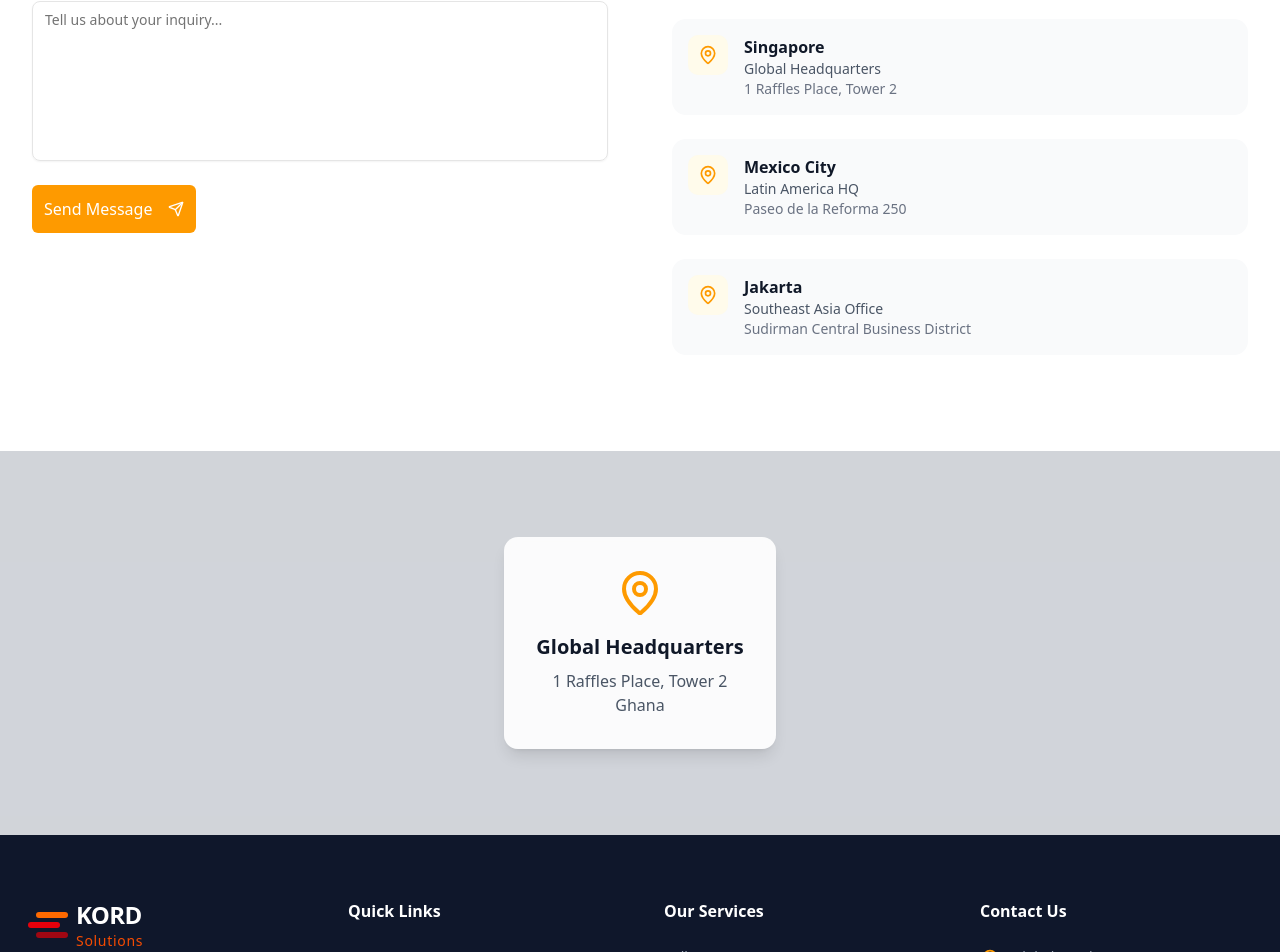
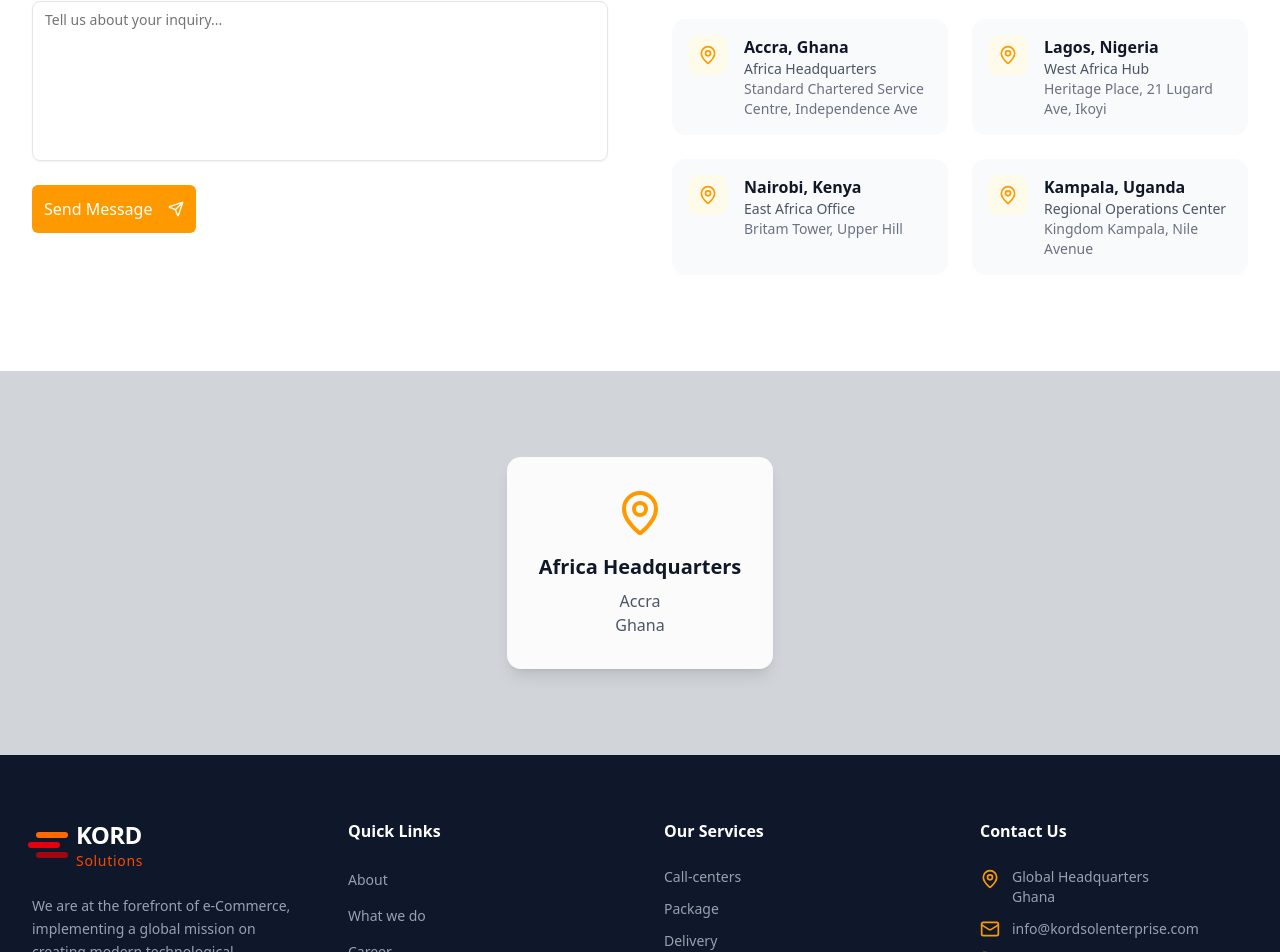
Before and after one commit to Darlynbowy-mickey/KordSite, a React (Vite) app: page /contact in a window 1280 px wide. Shown: the part 709-1661 px from the top of the page. Built offline with nearby package versions, Linux system fonts and the light colour scheme.

Commit message:
web config

```diff
--- a/index.html
+++ b/index.html
@@ -2,7 +2,7 @@
 <html lang="en">
   <head>
     <meta charset="UTF-8" />
-    <link rel="icon" type="image/svg+xml" href="/vite.svg" />
+    <!-- <link rel="icon" type="image/svg+xml" href="/vite.svg" /> -->
     <meta name="viewport" content="width=device-width, initial-scale=1.0" />
     <title>kord-solutions</title>
   </head>
--- a/src/components/home/AboutSection.tsx
+++ b/src/components/home/AboutSection.tsx
@@ -36,10 +36,10 @@ export default function AboutSection() {
               KORD SOLUTIONS
             </h2>
             <p className="text-gray-600 leading-relaxed mb-6">
-              KORD SOLUTIONS is a pioneer company in the area of e-Commerce, which is why other companies take an example from us. We are implementing a global mission on creating modern technological infrastructure to manage direct sales and are developing on a global scale. Everything we do is aimed to unite the world, countries and peoples, which underscores our cosmopolitanism.
+              KORD SOLUTIONS is at the forefront of e-Commerce, which is why other companies take an example from us. We are implementing a global mission on creating modern technological infrastructure to manage direct sales and are developing on a global scale. Our work transcends borders, bridging countries and cultures through a shared global vision.
             </p>
             <p className="text-gray-600 leading-relaxed mb-8">
-              In order to set up our african company we did a great amount of preparatory work. On 17 June 2015 our team KORD SOLUTIONS entered the market. At this point, 2WTRADE has more than 1500 fellows in more than 20 countries across the world. We are already the largest and most successful е-Commerce company in Latin America, Africa and Southeast Asia.
+              In order to set up our african company we did a great amount of preparatory work. On 11 March 2024 our team KORD SOLUTIONS entered the market. At this point, KORD SOLUTIONS has more than 500 fellows in more than 4 countries across Africa. We are already one of the largest and most successful е-Commerce company in Africa.
             </p>
             <Link to={createPageUrl('About')}>
               <Button className="bg-amber-500 hover:bg-amber-600 text-white px-8 py-6 text-base font-medium rounded-sm group">
--- a/src/components/home/HeroSection.tsx
+++ b/src/components/home/HeroSection.tsx
@@ -44,8 +44,8 @@ export default function HeroSection() {
                     transition={{ duration: 0.8 }}
                     className="text-3xl sm:text-4xl md:text-5xl lg:text-6xl font-light text-white leading-tight mb-6 md:mb-8"
                 >
-                    We are a pioneer company in the area of{' '}
-                    <span className="font-semibold">e-Commerce</span>
+                    We are at the forefront of{' '}
+                    <span className="font-semibold whitespace-nowrap">e-Commerce</span>
                 </motion.h1>
 
                 <motion.p
@@ -54,7 +54,7 @@ export default function HeroSection() {
                     transition={{ duration: 0.8, delay: 0.2 }}
                     className="text-base md:text-lg lg:text-xl text-gray-300 leading-relaxed mb-4 md:mb-6 max-w-3xl mx-auto"
                 >
-                 We are building a global technological infrastructure for direct sales, setting an industry standard for others to follow.
+                 Leading the direct sales evolution with a new global standard in tech infrastructure.
                  </motion.p>
                 <motion.p
                     initial={{ opacity: 0, y: 30 }}
@@ -62,7 +62,7 @@ export default function HeroSection() {
                     transition={{ duration: 0.8, delay: 0.3 }}
                     className="text-sm md:text-base lg:text-lg text-gray-400 leading-relaxed mb-8 md:mb-12 max-w-2xl mx-auto"
                 >
-                    Everything we do is aimed to unite the world, countries and peoples, which underscores our cosmopolitanism.
+                    Our work transcends borders, bridging countries and cultures through a shared global vision.
                 </motion.p>
 
                 <motion.div
--- a/src/components/home/PrinciplesSection.tsx
+++ b/src/components/home/PrinciplesSection.tsx
@@ -19,14 +19,14 @@ const principles: Principle[] = [
   {
     icon: Users,
     title: 'Open-mindedness',
-    stat: '2,000+',
-    description: 'supporters, 12 offices worldwide',
+    stat: '500+',
+    description: 'supporters, 4 offices in Africa',
   },
   {
     icon: Award,
     title: 'Professionalism',
     stat: '1.5M+',
-    description: 'orders a year, shipping in 21 countries',
+    description: 'orders a year, shipping in 4 countries',
   },
 ];
 
--- a/src/components/navigation/Footer.tsx
+++ b/src/components/navigation/Footer.tsx
@@ -39,7 +39,7 @@ export default function Footer() {
         </div>
         </Link>
         <p className="text-sm leading-relaxed max-w-xs">
-          A pioneer company in the area of e-Commerce, implementing a global mission on creating modern technological infrastructure.
+          We are at the forefront of e-Commerce, implementing a global mission on creating modern technological infrastructure.
         </p>
       </div>
 
--- a/src/components/navigation/Header.tsx
+++ b/src/components/navigation/Header.tsx
@@ -20,7 +20,6 @@ export default function Header() {
     { name: 'About us', page: 'About' },
     { name: 'What we do', page: 'Services' },
     { name: 'Become our partner', page: 'Partner' },
-    { name: 'Career', page: 'Career' },
     { name: 'Contact us', page: 'Contact' },
   ];
 
--- a/src/pages/Career.tsx
+++ b/src/pages/Career.tsx
@@ -180,7 +180,7 @@ export default function Career() {
                 A Global Family
               </h2>
               <p className="text-gray-600 leading-relaxed mb-6">
-                At 2WTRADE, we believe that our people are our greatest asset. With over 1,500 team members across 20+ countries, we've built a diverse and inclusive workplace where everyone can thrive.
+                At KORD SOLUTIONS, we believe that our people are our greatest asset. With over 1,500 team members across 20+ countries, we've built a diverse and inclusive workplace where everyone can thrive.
               </p>
               <p className="text-gray-600 leading-relaxed">
                 We celebrate different perspectives and backgrounds, knowing that diversity drives innovation and success. Whether you're in our Singapore headquarters or working remotely from another continent, you're part of our global family.
--- a/src/pages/Contact.tsx
+++ b/src/pages/Contact.tsx
@@ -12,19 +12,24 @@ import emialjs from "@emailjs/browser";
 
 const offices = [
 {
-    city: 'Singapore',
-    address: 'Global Headquarters',
-    details: '1 Raffles Place, Tower 2',
+    city: 'Accra, Ghana',
+    address: 'Africa Headquarters',
+    details: 'Standard Chartered Service Centre, Independence Ave',
   },
   {
-    city: 'Mexico City',
-    address: 'Latin America HQ',
-    details: 'Paseo de la Reforma 250',
+    city: 'Lagos, Nigeria',
+    address: 'West Africa Hub',
+    details: 'Heritage Place, 21 Lugard Ave, Ikoyi',
   },
   {
-    city: 'Jakarta',
-    address: 'Southeast Asia Office',
-    details: 'Sudirman Central Business District',
+    city: 'Nairobi, Kenya',
+    address: 'East Africa Office',
+    details: 'Britam Tower, Upper Hill',
+  },
+  {
+    city: 'Kampala, Uganda',
+    address: 'Regional Operations Center',
+    details: 'Kingdom Kampala, Nile Avenue',
   },
 ];
 
@@ -276,7 +281,7 @@ const SendEmail = (e: React.FormEvent<HTMLFormElement>) => {
               </div>
 
               <h3 className="text-xl font-semibold text-gray-900 mb-6">Our Offices</h3>
-              <div className="space-y-6">
+           <div className="grid grid-cols-1 md:grid-cols-2 gap-6">
               {offices.map((office) => (
                 <div
                   key={office.city}
@@ -304,8 +309,8 @@ const SendEmail = (e: React.FormEvent<HTMLFormElement>) => {
           <div className="h-full flex items-center justify-center">
             <div className="text-center p-8 bg-white/90 backdrop-blur rounded-xl shadow-lg">
               <MapPin className="w-12 h-12 text-amber-500 mx-auto mb-4" />
-              <h3 className="text-xl font-semibold text-gray-900 mb-2">Global Headquarters</h3>
-              <p className="text-gray-600">1 Raffles Place, Tower 2<br />Ghana</p>
+              <h3 className="text-xl font-semibold text-gray-900 mb-2">Africa Headquarters</h3>
+              <p className="text-gray-600">Accra<br />Ghana</p>
             </div>
           </div>
         </div>
--- a/src/pages/Home.tsx
+++ b/src/pages/Home.tsx
@@ -2,7 +2,6 @@ import HeroSection from '@/components/home/HeroSection';
 import ServicesSection from '@/components/home/ServiceSection';
 import AboutSection from '@/components/home/AboutSection';
 import PrinciplesSection from '@/components/home/PrinciplesSection';
-import GeographySection from '@/components/home/GeographySection';
 
 export default function Home() {
   return (
@@ -11,7 +10,7 @@ export default function Home() {
       <ServicesSection />
       <AboutSection />
       <PrinciplesSection />
-      <GeographySection />
+
     </main>
   );
 }
--- a/src/pages/Partner.tsx
+++ b/src/pages/Partner.tsx
@@ -66,7 +66,7 @@ export default function Partner() {
               Become Our Partner
             </h1>
             <p className="text-xl text-gray-300">
-              Join our global network and take your business to new heights with 2WTRADE.
+              Join our global network and take your business to new heights with KORD SOLUTIONS.
             </p>
           </motion.div>
         </div>
@@ -86,7 +86,7 @@ export default function Partner() {
               Why Partner With Us
             </h2>
             <p className="text-lg text-gray-600 max-w-2xl mx-auto">
-              Discover the advantages of becoming a 2WTRADE partner
+              Discover the advantages of becoming a KORD SOLUTIONS partner
             </p>
           </motion.div>
 
--- a/vite.config.ts
+++ b/vite.config.ts
@@ -6,6 +6,9 @@ import tailwindcss from '@tailwindcss/vite'
 // https://vite.dev/config/
 export default defineConfig({
   plugins: [react(),tailwindcss()],
+  build: {
+    chunkSizeWarningLimit: 1000, // Increases limit to 1MB
+  },
   resolve: {
     alias: {
       "@": path.resolve(__dirname, "./src"),
```
Also changed, not shown: src/pages/About.tsx (+10 -11 lines), 1 other file (tests, documents, lock files or other folders). Lines whose indentation alone changed are shown as unchanged.
